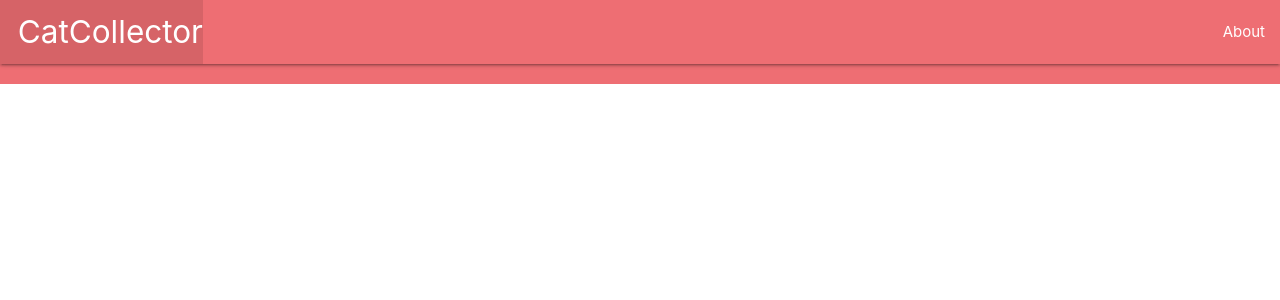
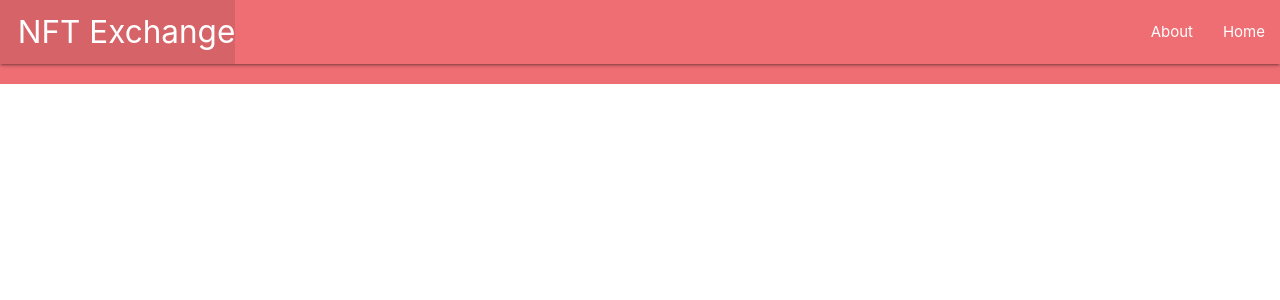
Before and after one commit to AustinLeaming/nft-exchange, a Django app: template main_app/templates/base.html in a window 1280 px wide. Shown: the top 300 px of the page. Run offline with Django 3.2, Linux system fonts and the light colour scheme; the template is opened without the code that fills it, so the values that code supplies are empty.

Commit message:
tweaked html inside of base.html

```diff
--- a/main_app/templates/base.html
+++ b/main_app/templates/base.html
@@ -4,7 +4,7 @@
   <meta charset="UTF-8">
   <meta name="viewport" content="width=device-width, initial-scale=1.0">
   <meta http-equiv="X-UA-Compatible" content="ie=edge">
-  <title>Cat Collector</title>
+  <title>NFT Exchange</title>
   <link rel="stylesheet" href="https://cdnjs.cloudflare.com/ajax/libs/materialize/1.0.0/css/materialize.min.css">
 </head>
 <body>
@@ -12,10 +12,11 @@
     <nav>
       <div class="nav-wrapper">
         <ul>
-          <li><a href="/" class="left brand-logo">&nbsp;&nbsp;CatCollector</a></li>
+          <li><a href="/" class="left brand-logo">&nbsp;&nbsp;NFT Exchange</a></li>
         </ul>
         <ul class="right">
           <li><a href="/about">About</a></li>
+          <li><a href="/home">Home</a></li>
         </ul>
       </div>
     </nav>
```
